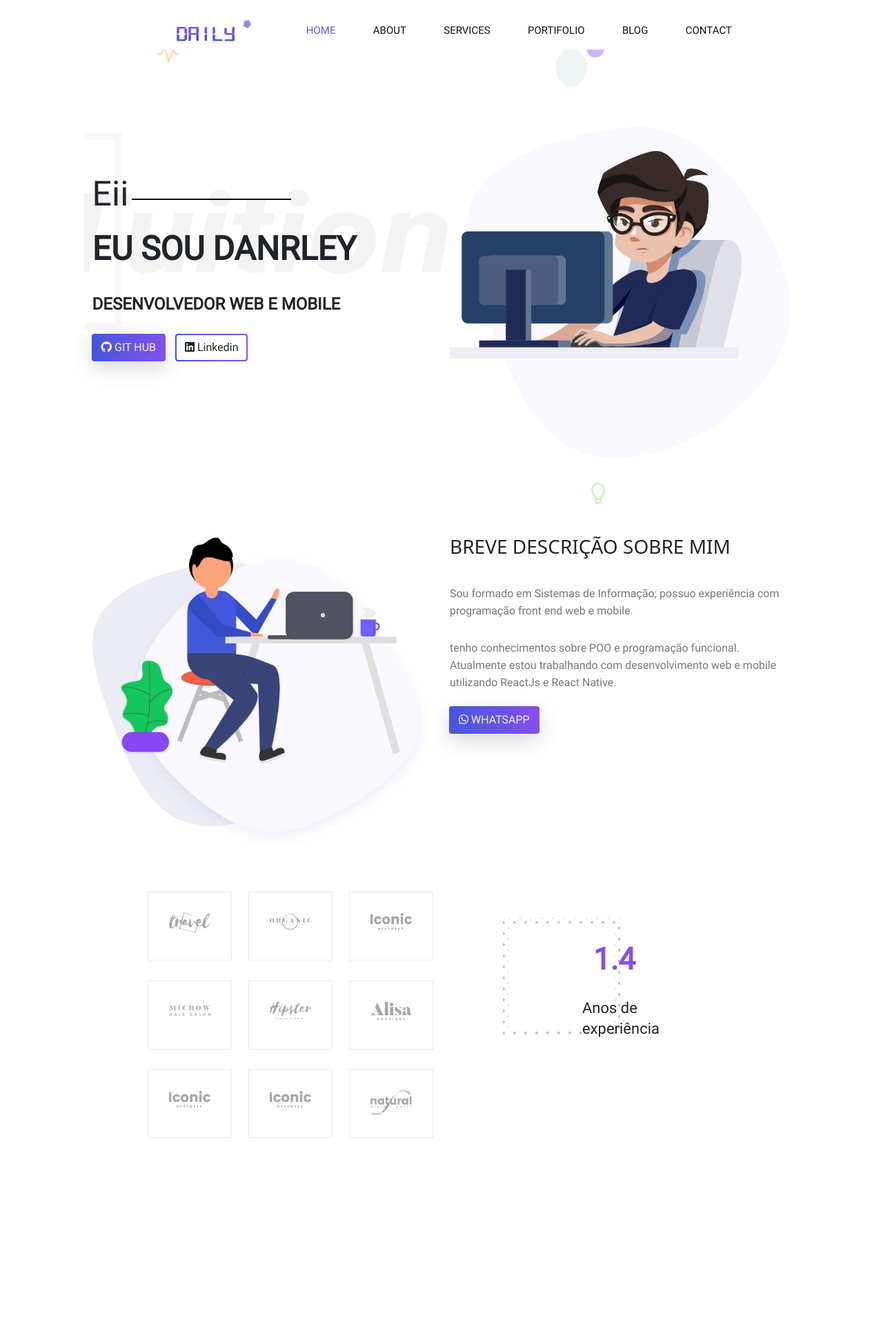
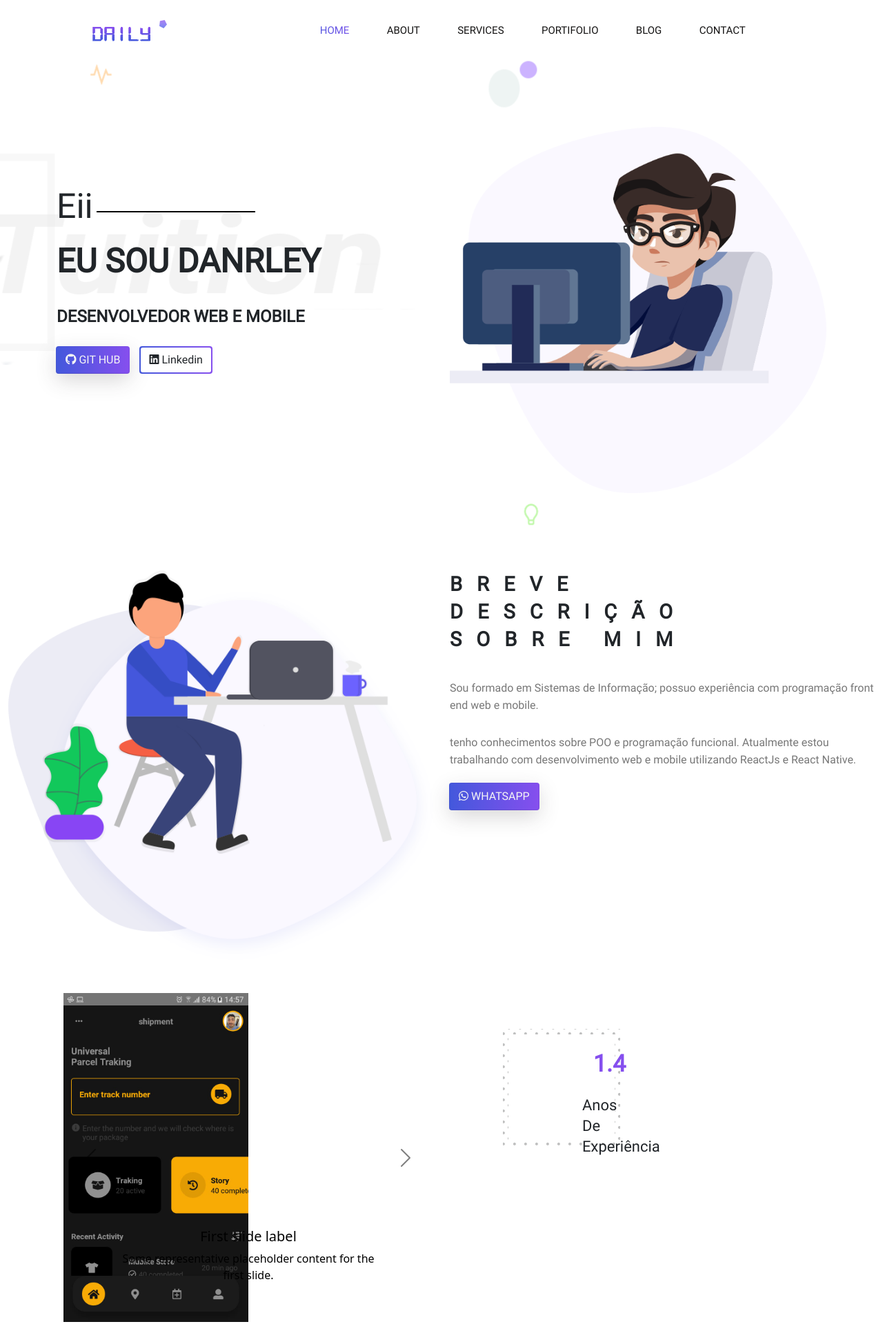
Before and after one commit to DanleyCr7/portifolio, a PHP site: page / in a window 1280 px wide. Shown: the whole page at 69% size. Before the commit the page ends 1650 px from the top, so only its background shows below. Run offline with PHP 8.4, Linux system fonts and the light colour scheme.

Commit message:
Portifolio

```diff
--- a/css/partials/_variable.css
+++ b/css/partials/_variable.css
@@ -4,7 +4,7 @@ html, body{
     box-sizing: border-box;
     width: 100%;
     height: 100%;
-    padding: 0  5%;
+    /* padding: 0  5%; */
 }
 
 
--- a/css/styles.css
+++ b/css/styles.css
@@ -147,9 +147,9 @@ filter: brightness(0.15);
 }
 
 .site-main .brand-area .experience-area .years-area .years{
-    font: normal bold 44px/64px var(--roboto);
+    font: normal bold 34px/44px var(--roboto);
     color: var(--primary-color2);
-    z-index: 2;
+    /* z-index: 2; */
 }
 
 .site-main .brand-area .experience-area .years-area h2 > span{
--- a/home.html
+++ b/home.html
@@ -97,11 +97,11 @@
                         </div>
                     </div>
                     <div class="col-lg-6 col-md-12 about-title">
-                        <h3 class="text-uppercase">
+                        <h2 class="text-uppercase">
                             <span>Breve</span>
                             <span>descrição</span>
                             <span>sobre mim</span>
-                        </h3>
+                        </h2>
                         <div class="paragraph py-4 w75">
                             <p class="para">
                                 Sou formado em Sistemas de Informação; possuo experiência com programação front end web
@@ -128,62 +128,51 @@
             <div class="container-fluid">
                 <div class="row">
                     <div class="col-xl-6 col-lg-12 col-md-12">
-                        <div class="first-row row">
-                            <div class="col-lg-4 col-md-6 col-sm-6">
-                                <div class="single-brand">
-                                    <img src="./img/brands/logo1.png" alt="Brand-1 ">
+                        <div id="carouselExampleDark" class="carousel carousel-dark slide" data-bs-ride="carousel">
+                            <div class="carousel-inner">
+                              <div class="carousel-item active" data-bs-interval="10000">
+                                <img src="./img/busca_frete.jpg" class="d-block w-50" alt="...">
+                                <div class="carousel-caption d-none d-md-block">
+                                  <h5>First slide label</h5>
+                                  <p>Some representative placeholder content for the first slide.</p>
                                 </div>
                               </div>
-                            <div class="col-lg-4 col-md-6 col-sm-6">
-                                <div class="single-brand">
-                                    <img src="./img/brands/logo2.png" alt="Brand-2 ">
+                              <div class="carousel-item" data-bs-interval="2000">
+                                <img src="./img/portfolio/p1.jpg" class="d-block w-100" alt="...">
+                                <div class="carousel-caption d-none d-md-block">
+                                  <h5>Second slide label</h5>
+                                  <p>Some representative placeholder content for the second slide.</p>
                                 </div>
                               </div>
-                            <div class="col-lg-4 col-md-6 col-sm-6">
-                                <div class="single-brand">
-                                    <img src="./img/brands/logo3.png" alt="Brand-3 ">
-                                </div>
-                            </div>
-                            <div class="col-lg-4 col-md-6 col-sm-6">
-                                <div class="single-brand">
-                                    <img src="./img/brands/logo4.png" alt="Brand-4">
-                                </div>
-                            </div>
-                            <div class="col-lg-4 col-md-6 col-sm-6">
-                                <div class="single-brand">
-                                    <img src="./img/brands/logo5.png" alt="Brand-5 ">
-                                </div>
-                            </div>
-                            <div class="col-lg-4 col-md-6 col-sm-6">
-                                <div class="single-brand">
-                                    <img src="./img/brands/logo6.png" alt="Brand-6">
-                                </div>
-                            </div>
-                            <div class="col-lg-4 col-md-6 col-sm-6">
-                                <div class="single-brand">
-                                    <img src="./img/brands/logo7.png" alt="Brand-7 ">
-                                </div>
-                            </div>
-                            <div class="col-lg-4 col-md-6 col-sm-6">
-                                <div class="single-brand">
-                                    <img src="./img/brands/logo8.png" alt="Brand-8 ">
-                                </div>
-                            </div>
-                            <div class="col-lg-4 col-md-6 col-sm-6">
-                                <div class="single-brand">
-                                    <img src="./img/brands/logo9.png" alt="Brand-9">
+                              <div class="carousel-item">
+                                <img src="./img/portfolio/p1.jpg" class="d-block w-100" alt="...">
+                                <div class="carousel-caption d-none d-md-block">
+                                  <h5>Third slide label</h5>
+                                  <p>Some representative placeholder content for the third slide.</p>
                                 </div>
                               </div>
                             </div>
+                            <button class="carousel-control-prev" type="button" data-bs-target="#carouselExampleDark" data-bs-slide="prev">
+                              <span class="carousel-control-prev-icon" aria-hidden="true"></span>
+                              <span class="visually-hidden">Previous</span>
+                            </button>
+                            <button class="carousel-control-next" type="button" data-bs-target="#carouselExampleDark" data-bs-slide="next">
+                              <span class="carousel-control-next-icon" aria-hidden="true"></span>
+                              <span class="visually-hidden">Next</span>
+                            </button>
                           </div>
-                    <div class="col-xl-6 col-lg-12 col-md-12">
+                    </div>
+                    <div class="col-lx-6 col-lg-6 col-md-12">
                         <div class="experience-area">
-                            <div class="years-area">
+                            <div class="col-lg-6 col-md-12 years-area">
                                     <h2 class="p-3 years">1.4</h2>
                                     <h2>
-                                    <span>Anos de</span>
-                                    <span>experiência</span>
+                                        <span>Anos</span>
+                                        <span>De</span>
+                                        <span>Experiência</span>
                                     </h2>
+                            </div>
+                            <!-- <div class="bg-panel"></div> -->
                         </div>
                     </div>
                 </div>
```
Lines whose indentation alone changed are shown as unchanged.
